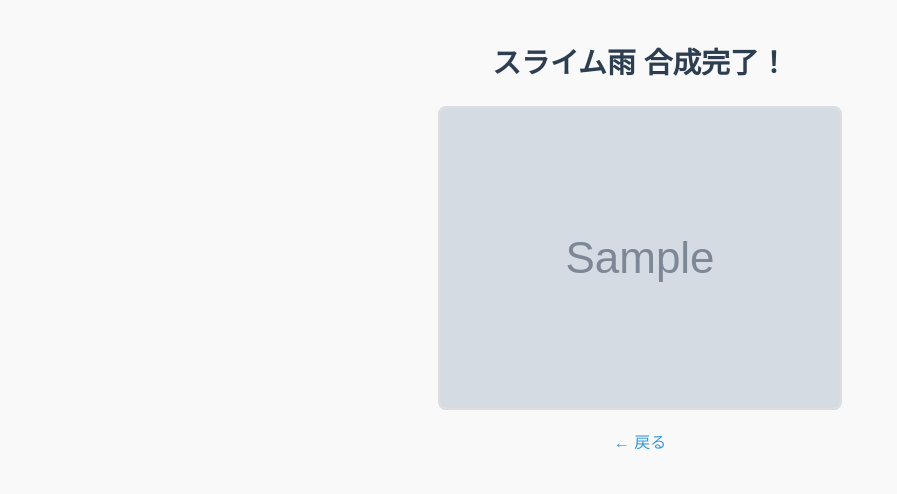
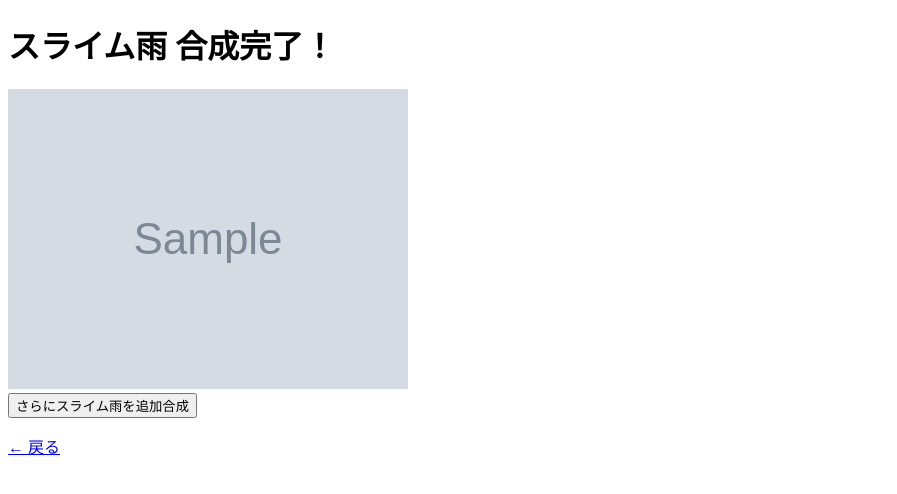
Before and after one commit to kanayan1235/slime-app, a FastAPI app: template backend/templates/result.html in a window 1280 px wide. Shown: the top 494 px of the page, without its empty margins (0-897 px from the left). Run offline with FastAPI, Linux system fonts and the light colour scheme; the template is opened without the code that fills it: most values are stand-ins (such as "Sample title", 1, 10 or a date in 2020); grey boxes marked "Sample" are stand-in pictures.

Commit message:
Update result.html

```diff
--- a/backend/templates/result.html
+++ b/backend/templates/result.html
@@ -1,14 +1,16 @@
-<!-- backend/templates/result.html -->
 <!DOCTYPE html>
 <html lang="ja">
 <head>
-    <meta charset="UTF-8">
-    <title>合成結果</title>
-    <link rel="stylesheet" href="/static/style.css">
+  <meta charset="UTF-8">
+  <title>合成結果</title>
 </head>
 <body>
-    <h1>スライム雨 合成完了！</h1>
-    <img src="{{ image_url }}" alt="合成画像" style="max-width: 100%;">
-    <p><a href="/">← 戻る</a></p>
+  <h1>スライム雨 合成完了！</h1>
+  <img src="{{ image_url }}" alt="合成画像" style="max-width: 100%;">
+  <form action="/reapply" method="post">
+    <input type="hidden" name="image_url" value="{{ image_url }}">
+    <button type="submit">さらにスライム雨を追加合成</button>
+  </form>
+  <p><a href="/">← 戻る</a></p>
 </body>
 </html>
```
